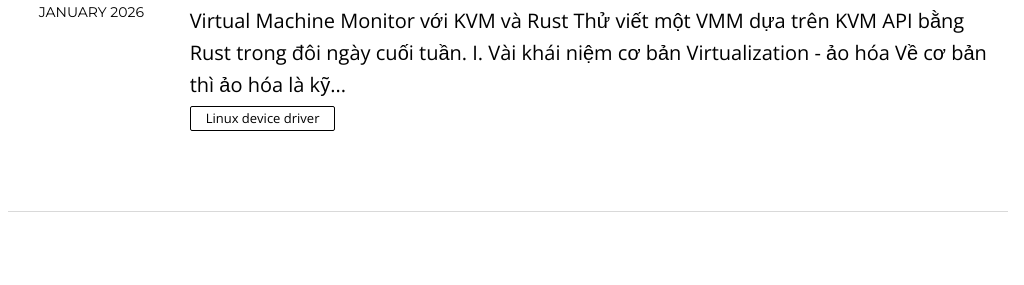
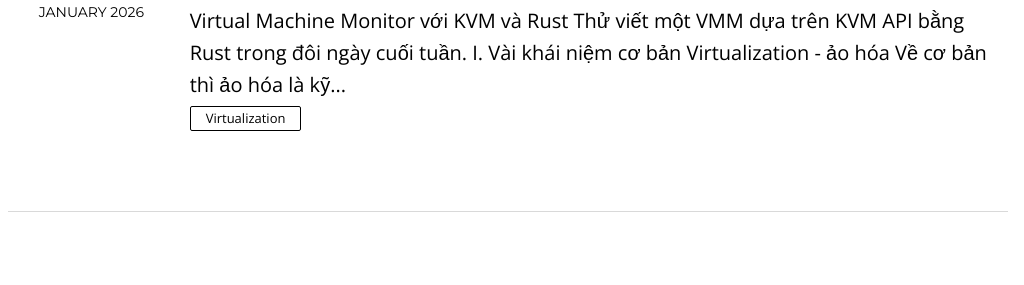
Before and after one commit to ita93/ita93.github.io, a Jekyll site: the page built from index.html, in a window 1280 px wide and 900 px high, scrolled down 540 px. Shown: the part 151-436 px from the top of the window, without its empty margins (132-1156 px from the left). Built offline with Jekyll 4.4.1, drawn with Linux system fonts in a browser that asks for light colours; nearby versions of some CDN libraries; the list of posts is cut into pages by our own code.

Commit message:
Updat cate

```diff
--- a/_posts/2026-01-31-virtual-machine-monitor-kvm.md
+++ b/_posts/2026-01-31-virtual-machine-monitor-kvm.md
@@ -1,11 +1,10 @@
 ---
 layout: post
 
-category: Linux device driver
+category: Virtualization
 
 comments: true
 ---
-
 # Virtual Machine Monitor với KVM và Rust
 Thử viết một VMM dựa trên KVM API bằng Rust trong đôi ngày cuối tuần.
 
```
